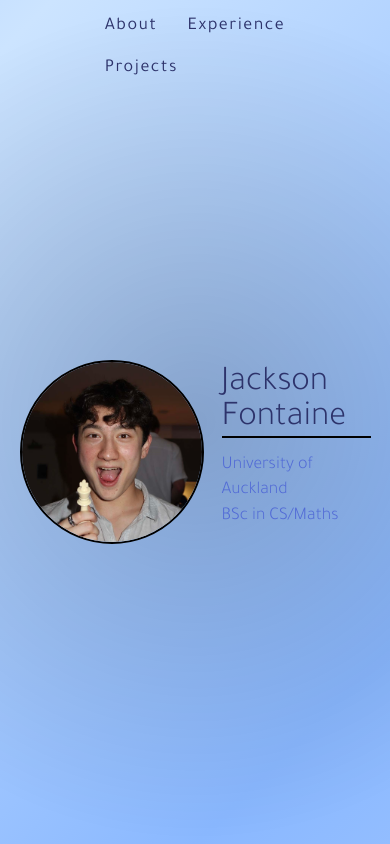
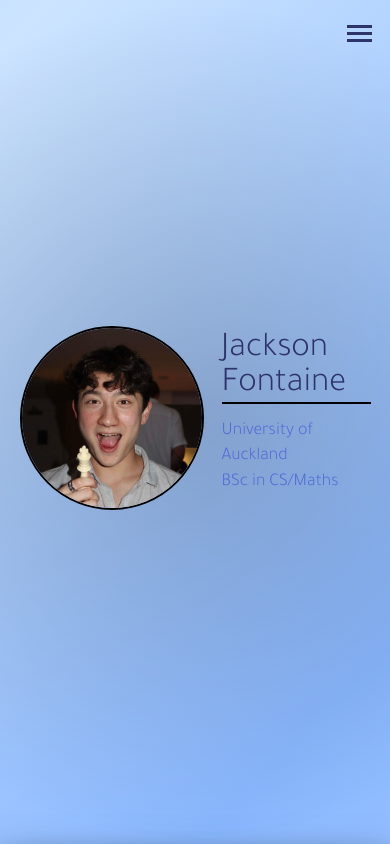
Before and after one commit to spartanjax/jf_portfolio, a React (Vite) app: page / in a window 390 px wide. Shown: the top 844 px of the page. Built offline with nearby package versions, Linux system fonts and the light colour scheme.

Commit message:
Hamburger Menu Completed

```diff
--- a/src/Components/Contact/contact.jsx
+++ b/src/Components/Contact/contact.jsx
@@ -7,6 +7,7 @@
   return (
     <div className = "contact">
         <p>For any inquiries, please email me at <b>jacksonqfontaine@gmail.com</b>.</p>
+        <br/><br/><br/><br/>
     </div>
   )
 }
--- a/src/Components/Contact/contact.mod.scss
+++ b/src/Components/Contact/contact.mod.scss
@@ -1,6 +1,6 @@
 .contact {
     margin-top: 200px;
-    margin-bottom: 50px;
+    margin-bottom: 100px;
 
     p{
         text-align: center;
--- a/src/Components/Hero/Hero.jsx
+++ b/src/Components/Hero/Hero.jsx
@@ -15,7 +15,7 @@
   }
 
   return (
-    <div className='hero-container'>
+    <div className='hero-container' id='hero'>
       <div className='hero-image'>
         <img className="" src={heroImg} alt="heroImg" />
       </div>
--- a/src/Components/Hero/Hero.mod.scss
+++ b/src/Components/Hero/Hero.mod.scss
@@ -7,7 +7,7 @@
     width: 90%;
     margin-left: 5%;
     min-height: 100vh;
-    margin-top: -60px;
+    // margin-top: -60px;
     /* background-image: linear-gradient(white, gray); */
     align-items: center;
     display: flex;
--- a/src/Components/Navbar/Navbar.jsx
+++ b/src/Components/Navbar/Navbar.jsx
@@ -10,19 +10,40 @@
   const handleShow = () => setShowArrow(true);
   const handleHide = () => setShowArrow(false);
 
+  const [menuOpen, setMenuOpen] = useState(false);
+  const [collapsed, setCollapsed] = useState(false);
+  const toggleMenu = () => setMenuOpen(prev => !prev);
 
-  const [sticky, setSticky] = React.useState(false);
+  const smallSize = 600;
+
   React.useEffect(() => {
-    window.addEventListener("scroll", () => {
-      if (window.scrollY > 10) {
-        setSticky(true);
+    const handleResize = () => {
+      setCollapsed(window.innerWidth < smallSize);
+    };
+
+    const handleScroll = () => {
+      if (window.scrollY > 150) {
+        setCollapsed(true);
         handleShow();
       } else {
-        setSticky(false);
+        setCollapsed(window.innerWidth < smallSize); // only collapse if width < 768
+        setMenuOpen(false);
         handleHide();
       }
-    });
+    };
+
+    // Initial check
+    handleResize();
+
+    window.addEventListener('resize', handleResize);
+    window.addEventListener('scroll', handleScroll);
+
+    return () => {
+      window.removeEventListener('resize', handleResize);
+      window.removeEventListener('scroll', handleScroll);
+    };
   }, []);
+
 
   const scrollToSection = (id, offset = 0) => {
   console.log('test');
@@ -36,14 +57,34 @@
 
   return (
     <>
-    <nav className={`container`} id='nav'>
-      {showArrow && <button id={`upArrow`} className='navBut' onClick={() => scrollToSection('nav', -100)}>↑</button>}
-
-      <ul>
+      <nav className={`container`} id="nav">
+      {collapsed ? (
+        <>
+          {/* Hamburger icon */}
+          <div className={`hamburger ${menuOpen ? 'open' : ''}`} onClick={toggleMenu} style={{ display: collapsed ? 'flex' : 'none' }}>
+            <div className="bar"></div>
+            <div className="bar"></div>
+            <div className="bar"></div>
+          </div>
+          {menuOpen && (
+            <ul className={`nav-links ${collapsed ? 'collapsed' : ''} ${menuOpen ? 'open' : ''}`}>
+              <li><button className={`navBut ${menuOpen ? 'open' : ''}`} onClick={() => { toggleMenu(); scrollToSection('about', -100); }}>About</button></li>
+              <li><button className={`navBut ${menuOpen ? 'open' : ''}`} onClick={() => { toggleMenu(); scrollToSection('experience'); }}>Experience</button></li>
+              <li><button className={`navBut ${menuOpen ? 'open' : ''}`} onClick={() => { toggleMenu(); scrollToSection('projects', -50); }}>Projects</button></li>
+            </ul>
+          )}
+        </>
+      ) : (
+        <ul className="desktop-nav">
           <li><button className='navBut' onClick={() => scrollToSection('about', -100)}>About</button></li>
           <li><button className='navBut' onClick={() => scrollToSection('experience')}>Experience</button></li>
-          <li><button className='navBut' onClick={() => scrollToSection('projects', -50)}>Projects</button></li>            {/* <li><button id='contact_but' className='navBut'><Link to="contact" smooth={true} offset={-100} duration={800}>Contact</Link></button></li> */}
-      </ul>
+          <li><button className='navBut' onClick={() => scrollToSection('projects', -50)}>Projects</button></li>
+        </ul>
+      )}
+
+      {showArrow && (
+        <button id="upArrow" className="navBut" onClick={() => scrollToSection('hero')}>↑</button>
+      )}
     </nav>
     </>
   )
--- a/src/Components/Navbar/Navbar.mod.scss
+++ b/src/Components/Navbar/Navbar.mod.scss
@@ -12,6 +12,9 @@
   transition: 0.7s;
   z-index: 1000;
   justify-content: flex-end;
+  position: fixed;
+  top: 5px;
+  right: 0;
 }
 
 nav ul li {
@@ -31,7 +34,7 @@
 
 .navBut {
     position: relative;
-    font-size: 18px;
+    font-size: 23px;
     border: 0;
     outline: 0;
     background: 0;
@@ -43,16 +46,14 @@
     z-index: 100;
     pointer-events: auto;
 
-    @include breakpoint(medium){
-        margin: 15px 30px;
-        font-size: 23px;
-    }
-
     @include breakpoint(xlarge){
         margin: 15px 40px;
         font-size: 30px;
     }
 
+    &.open {
+        color: var(--secondary);
+    }
 }
 
 .navBut:hover{
@@ -63,4 +64,73 @@
     @include breakpoint(small){
         letter-spacing: 2.5px;
     }
+
+    &.open {
+        color: var(--primary);
+    }
 }
+
+
+.hamburger {
+  display: none;
+  flex-direction: column;
+  cursor: pointer;
+  gap: 4px;
+  z-index: 10000;
+  position: fixed;
+  top: 25px;
+  right: 18px;
+
+  .visible {
+    display: flex;
+  }
+
+  .bar {
+    width: 25px;
+    height: 3px;
+    background-color: var(--primary);
+    transition: all 0.3s;
+  }
+
+  &.open .bar:nth-child(1) {
+    transform: rotate(45deg) translate(5px, 5px);
+  }
+  &.open .bar:nth-child(2) {
+    opacity: 0;
+  }
+  &.open .bar:nth-child(3) {
+    transform: rotate(-45deg) translate(5px, -5px);
+  }
+}
+
+.nav-links {
+    box-shadow: 0 0 6cqh rgba(0, 0, 0, 0.8);
+    list-style: none;
+    display: none;
+    gap: 20px;
+    transition: max-height 0.5s ease;
+    overflow: hidden;
+    position: fixed;
+    right: 0;
+    top: 0;
+    width: 100%;
+    align-items: center;
+    max-height: 1000px; /* default max height to show all */
+    z-index: 1000px;
+
+    &.collapsed {
+        flex-direction: column;
+        background-color: var(--quaternary);
+        max-height: 0;
+        transition: max-height 0.5s ease;
+    }
+
+    &.collapsed.open {
+        display: flex;
+        max-height: 500px; /* or enough to fit your items */
+    }
+
+    li {
+        margin: 10px 0;
+    }
+}
--- a/src/index.mod.scss
+++ b/src/index.mod.scss
@@ -11,6 +11,11 @@
 .portfolio {
   position: relative;
   z-index: 10000;
+}
+
+main {
+  margin-top: 0;
+  position: relative;
 }
 
 /* Base Reset */
```
